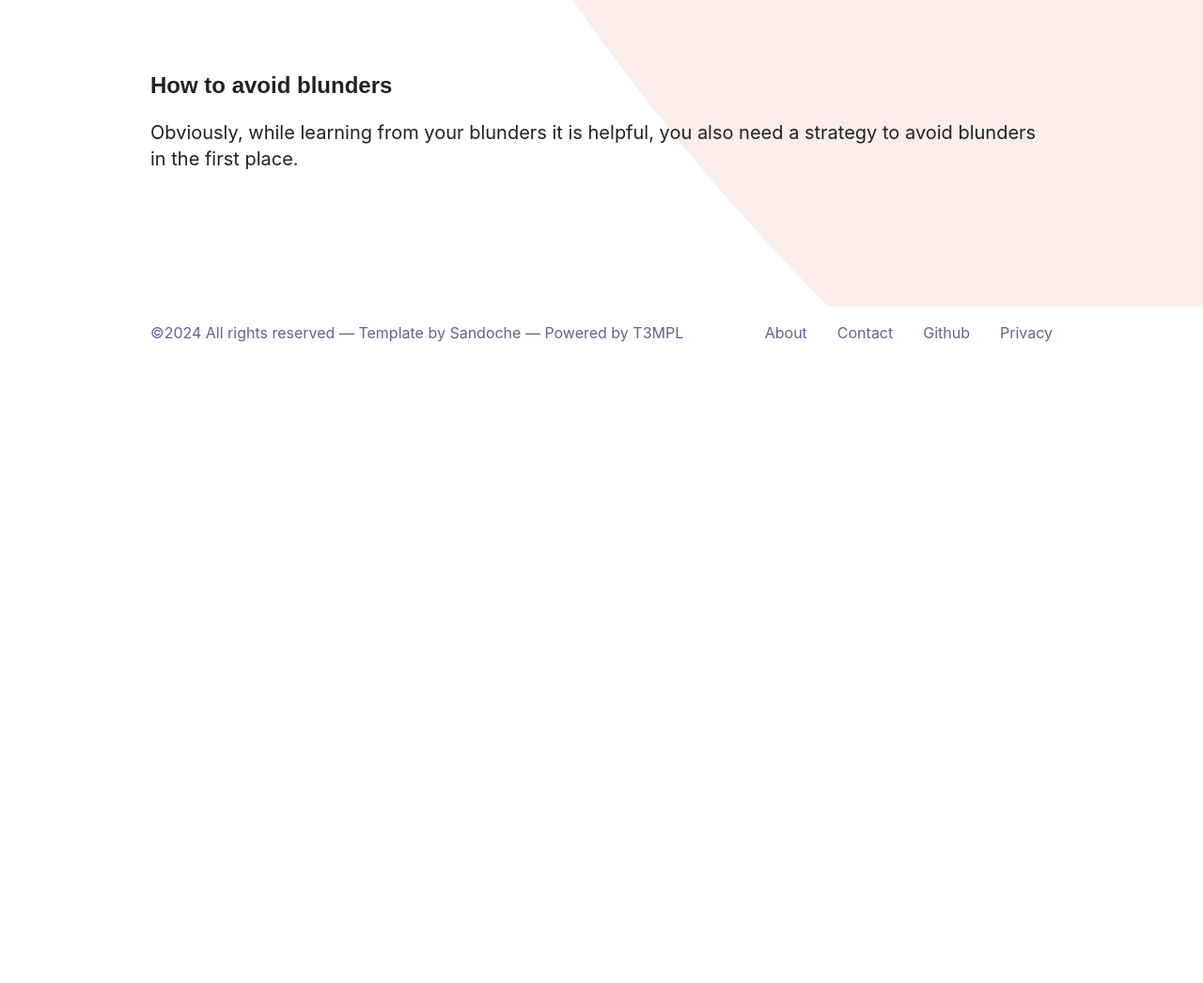
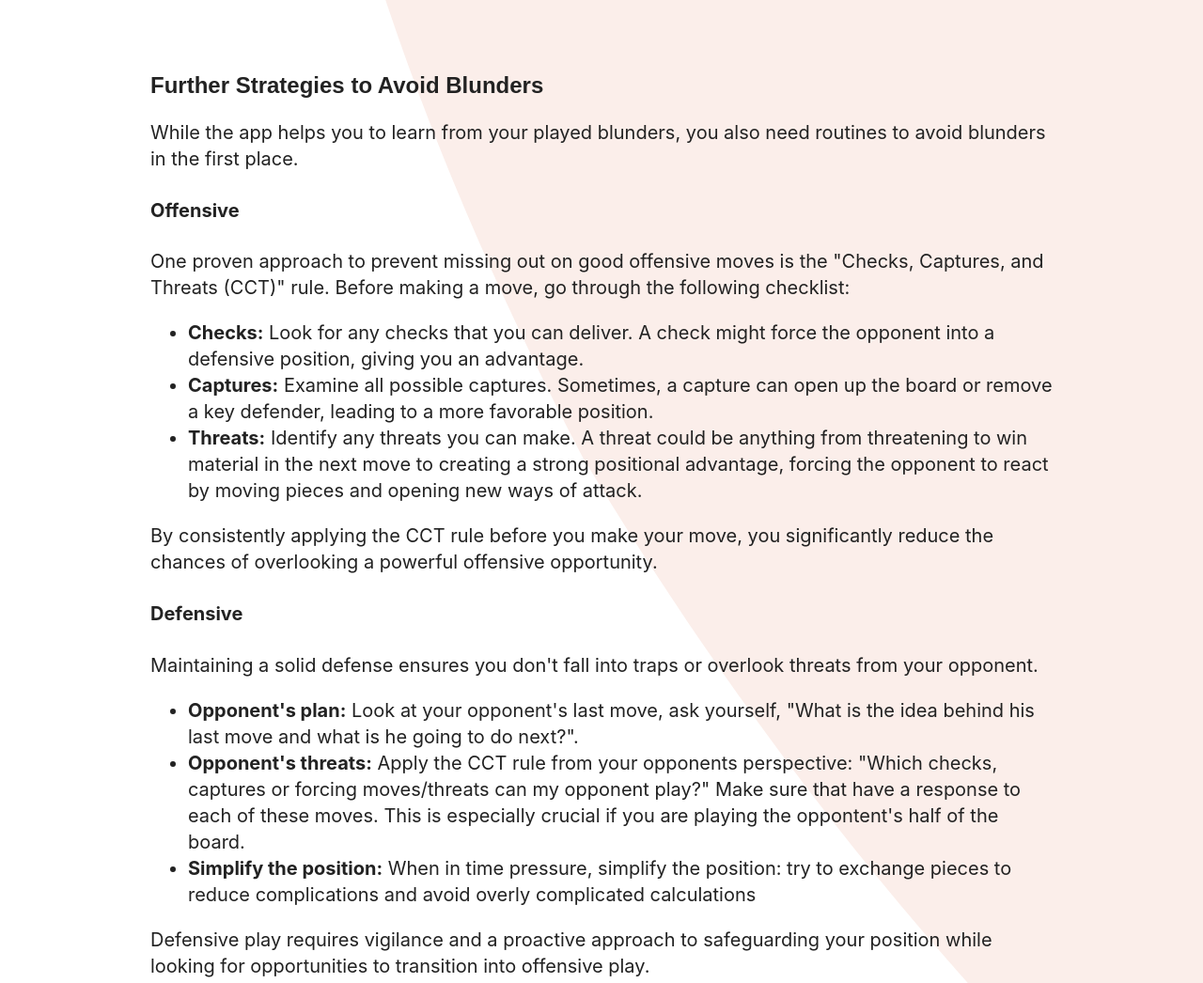
Before and after one commit to Mercutio1243/chessblundertrainerapp, a plain HTML site: page index.html in a window 1280 px wide. Shown: the part 1518-2564 px from the top of the page at 94% size. Before the commit the page ends 1924 px from the top, so only its background shows below. Drawn offline with Linux system fonts and the light colour scheme.

Commit message:
Strategies to avoid blunders

```diff
--- a/index.html
+++ b/index.html
@@ -56,7 +56,7 @@
 			</div>
 		</section>
 		<section class="app__fulldescription app__section container">
-			<h2 class="app__section-title">How the app works</h2>
+			<h2 class="app__section-title">How the Chess Blunder Trainer App Works</h2>
 			<div class="app__fulldescription-content">
 				<p>Import your own chess games from various online sources such as chess.com or Lichess or from your personal PGN files.
 					The app will screen your moves and generate puzzles from blunders and mistakes that you have made in these games. </p>
@@ -66,11 +66,30 @@
 			</div>
 		</section>
 		<section class="app__fulldescription app__section container">
-			<h2 class="app__section-title">How to avoid blunders</h2>
+			<h2 class="app__section-title">Further Strategies to Avoid Blunders</h2>
 			<div class="app__fulldescription-content">
-				<p>Obviously, while learning from your blunders it is helpful, you also need a strategy to avoid blunders in the first place.</p>
+			  <p>While the app helps you to learn from your played blunders, you also need routines to avoid blunders in the first place.</p>
+			  <!-- Offensive Strategies -->
+			  <h4>Offensive</h4>
+			  <p>One proven approach to prevent missing out on good offensive moves is the "Checks, Captures, and Threats (CCT)" rule. Before making a move, go through the following checklist:</p>
+			  <ul>
+				<li><strong>Checks:</strong> Look for any checks that you can deliver. A check might force the opponent into a defensive position, giving you an advantage.</li>
+				<li><strong>Captures:</strong> Examine all possible captures. Sometimes, a capture can open up the board or remove a key defender, leading to a more favorable position.</li>
+				<li><strong>Threats:</strong> Identify any threats you can make. A threat could be anything from threatening to win material in the next move to creating a strong positional advantage, forcing the opponent to react by moving pieces and opening new ways of attack.</li>
+			  </ul>
+			  <p>By consistently applying the CCT rule before you make your move, you significantly reduce the chances of overlooking a powerful offensive opportunity.</p>
+
+			  <!-- Defensive Strategies -->
+			  <h4>Defensive</h4>
+			  <p>Maintaining a solid defense ensures you don't fall into traps or overlook threats from your opponent.</p>
+			  <ul>
+				<li><strong>Opponent's plan:</strong> Look at your opponent's last move, ask yourself, "What is the idea behind his last move and what is he going to do next?".</li>
+				<li><strong>Opponent's threats:</strong> Apply the CCT rule from your opponents perspective: "Which checks, captures or forcing moves/threats can my opponent play?" Make sure that have a response to each of these moves. This is especially crucial if you are playing the oppontent's half of the board.</li>
+				<li><strong>Simplify the position:</strong> When in time pressure, simplify the position: try to exchange pieces to reduce complications and avoid overly complicated calculations</li>
+			  </ul>
+			  <p>Defensive play requires vigilance and a proactive approach to safeguarding your position while looking for opportunities to transition into offensive play.</p>
 			</div>
-		</section>
+		  </section>
 		<!-- <section class="app__featured app__section container">
 	<h2 class="app__section-title">More information</h2>
 	<div class="app__featured-content">
```
